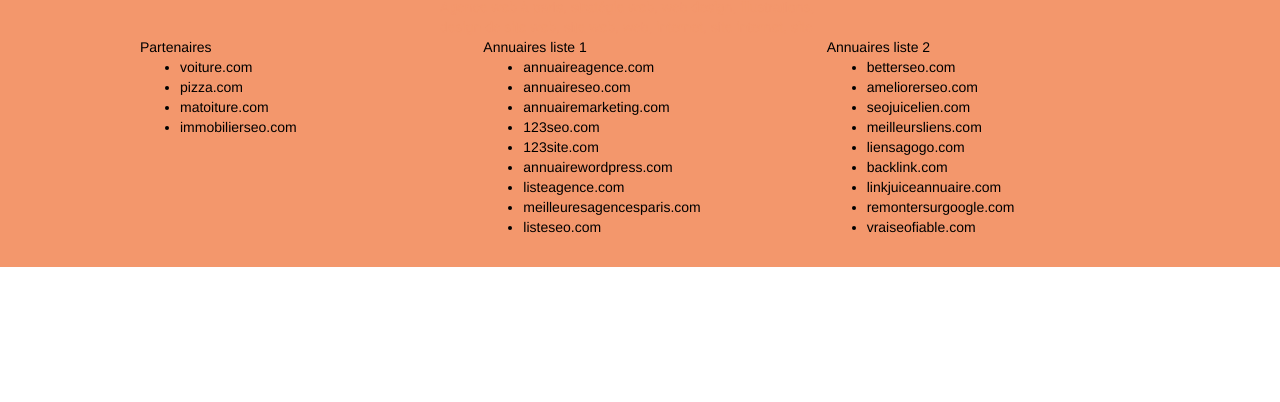
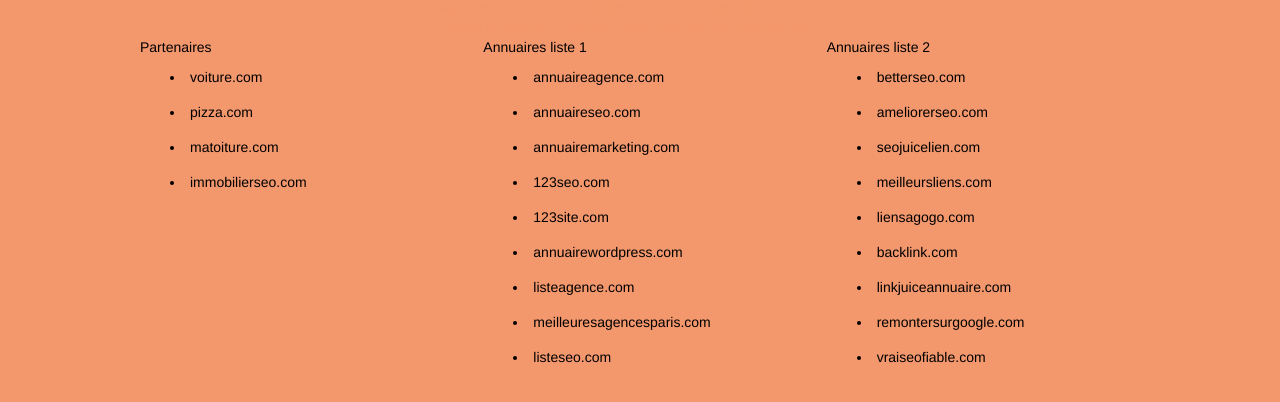
Before and after one commit to ClaraBGitHub/P4-SEO-Project-OPC, a plain HTML site: page index.html in a window 1280 px wide. Shown: the part 3380-3782 px from the top of the page. Before the commit the page ends 3647 px from the top, so only its background shows below. Drawn offline with Linux system fonts and the light colour scheme.

Commit message:
add padding and margin to footer elements

```diff
--- a/style.css
+++ b/style.css
@@ -829,6 +829,12 @@ h4 {
     background-image: url("imgOpt/image-de-presentation.jpg");
 }
 
+/* Modifications footer */
+.col-sm-4 ul li {
+    padding: 5px;
+    margin: 5px;
+}
+
 @media (max-width: 1024px) {
     .bloc {
         padding-left: 20px;
```
